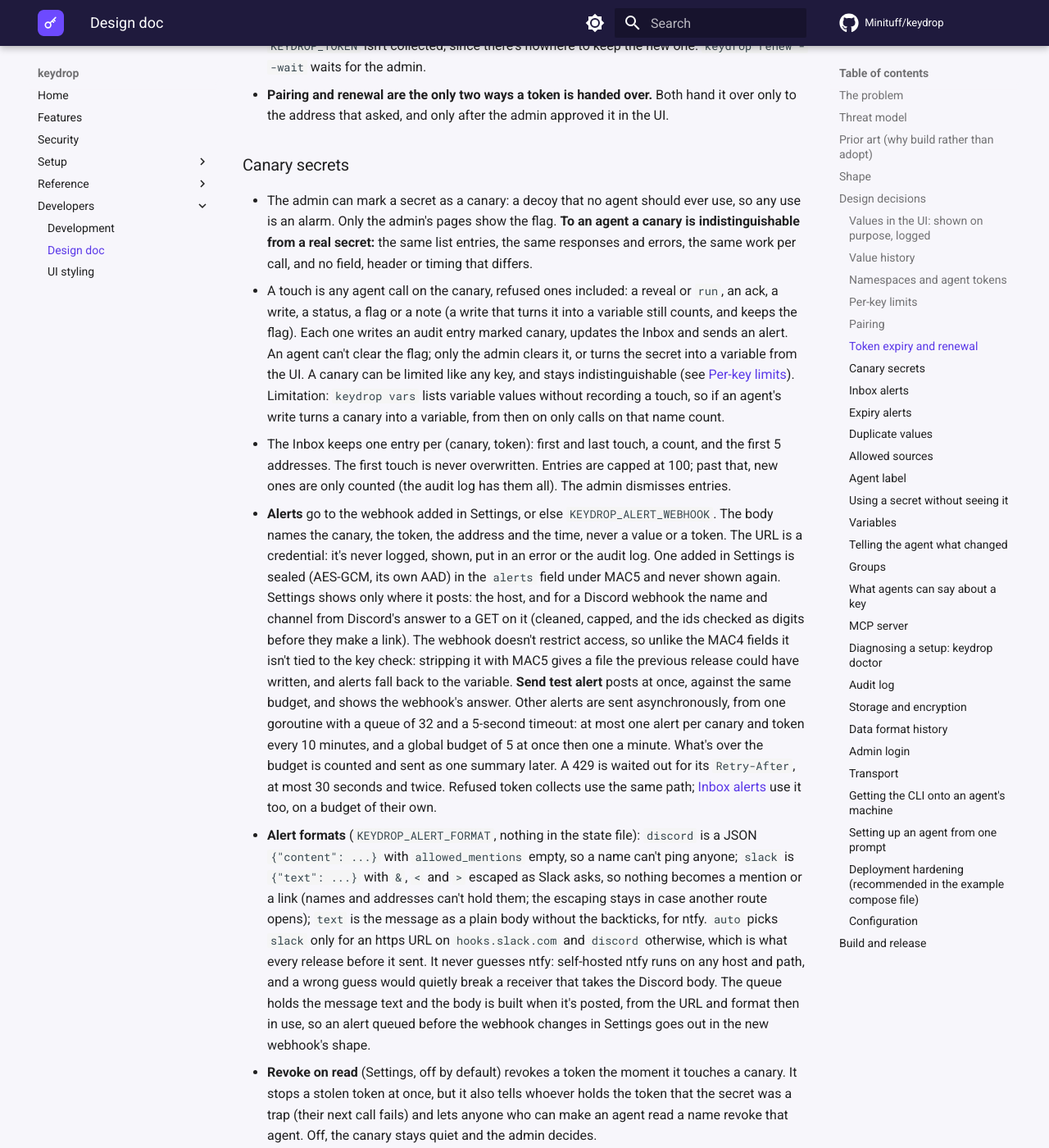
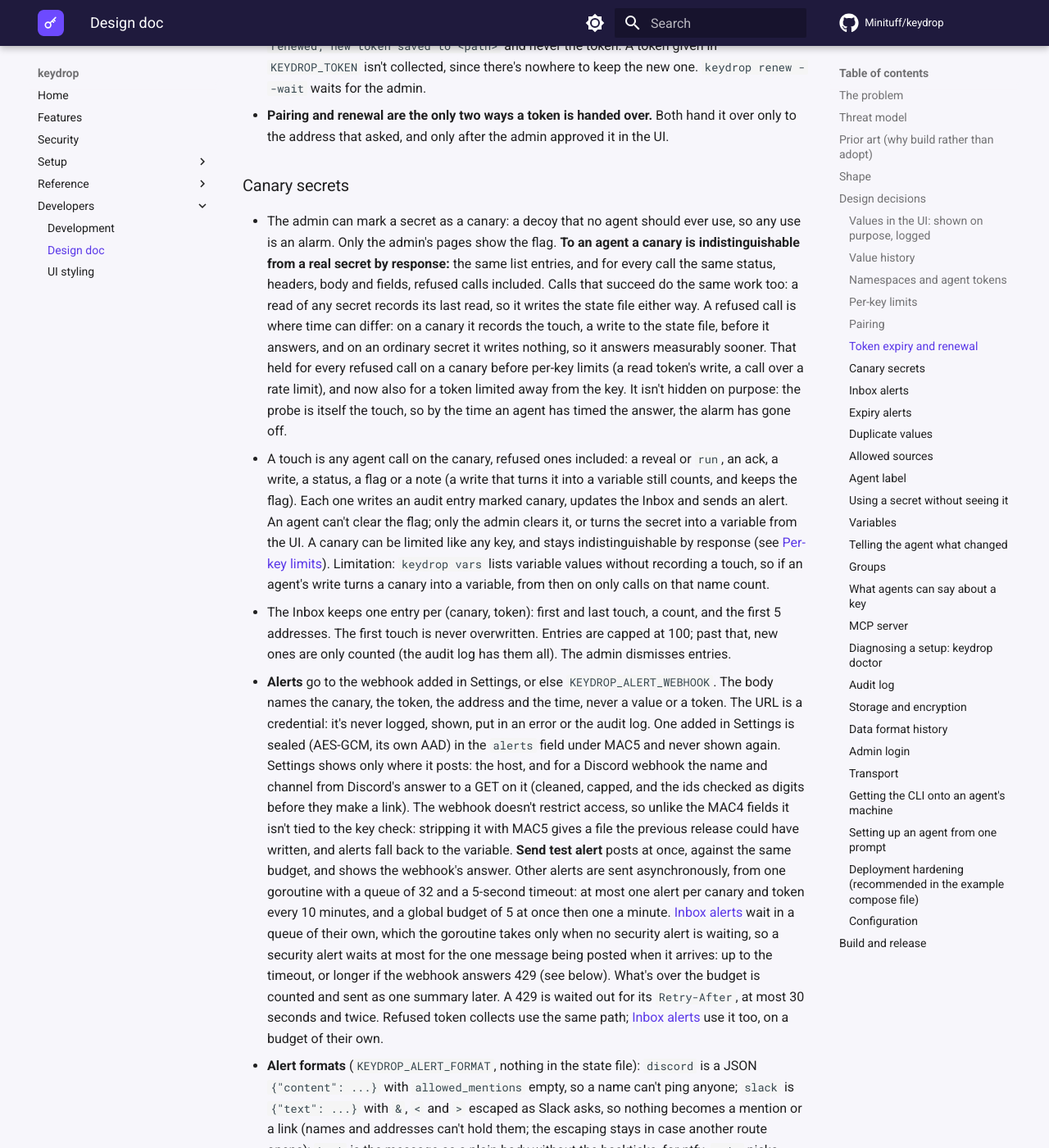
Before and after one commit to Minituff/keydrop, an MkDocs documentation site: the page built from docs/design_doc.md, in a window 1280 px wide and 1400 px high, scrolled down 7864 px. Shown: the whole window at 82% size. Built offline with MkDocs 1.6.1 and Material for MkDocs 9.7.7, drawn with Linux system fonts in a browser that asks for light colours; comment, search, counter and statistics services are not loaded; some of the changed text lies outside the part shown.

Commit message:
Say only what's true about canaries and alerts; send security alerts first
Canaries: the docs said a canary differs from a real secret in no field,
header or timing. By response that holds, but a refused call on a canary
records the touch (a state write) and the same refused call on an
ordinary secret writes nothing, so it can answer sooner. That was so for
every refused call before per-key limits and now also for a token
limited away from the key. The design doc and a new section in
security.md say exactly that, and that the probe is itself the touch.
Behaviour is unchanged.

Alerts: the docs said a flood of pairing requests can't hold up a canary
alert, but one goroutine sent everything in order, so a canary alert
could wait behind the notices already queued. Notices now wait in a
queue of their own (16 slots, pairing at most half of it) that the
sender takes only when no security alert is waiting, so a canary alert
waits at most for the one message being posted when it arrives; the
docs say that, with its timeout and 429 bounds.

Also documented: an agent that can write a key can set or clear its
expiry date, and so stop or re-trigger its expiry alert; and someone who
can write data/ but has no master key can strip the newest settings with
their HMAC on data with no per-key limit, resetting alert choices, older
history and the stored savers, but nothing that grants access.

keydrop doctor upper-cased the first byte of "what to do next", which
mangled a message starting with a multi-byte character; it now works by
rune and leaves an invalid first byte alone.

```diff
--- a/docs/design_doc.md
+++ b/docs/design_doc.md
@@ -229,7 +229,8 @@ admin can limit a key to some of the tokens that have its namespace.
   and body, and `usable` the same way. A refused reveal, put or ack on a
   limited canary is a touch (Inbox, alert, audit), as every other refused
   call on one is. As for those, only the canary's refusal writes the touch
-  to disk.
+  to disk, so a refused call can differ in time (see
+  [Canary secrets](#canary-secrets)).
 - **Admin only.** The form is on the key's page (CSRF, logged as
   `secret.limit` with the token names). Like a canary it records no history
   entry and leaves `updated_at` alone: agents read the history.
@@ -357,16 +358,25 @@ which are the places keydrop exists to keep secrets out of. So a machine
 ### Canary secrets
 - The admin can mark a secret as a canary: a decoy that no agent should
   ever use, so any use is an alarm. Only the admin's pages show the flag.
-  **To an agent a canary is indistinguishable from a real secret:** the
-  same list entries, the same responses and errors, the same work per
-  call, and no field, header or timing that differs.
+  **To an agent a canary is indistinguishable from a real secret by
+  response:** the same list entries, and for every call the same status,
+  headers, body and fields, refused calls included. Calls that succeed do
+  the same work too: a read of any secret records its last read, so it
+  writes the state file either way. A refused call is where time can
+  differ: on a canary it records the touch, a write to the state file,
+  before it answers, and on an ordinary secret it writes nothing, so it
+  answers measurably sooner. That held for every refused call on a canary
+  before per-key limits (a read token's write, a call over a rate limit),
+  and now also for a token limited away from the key. It isn't hidden on
+  purpose: the probe is itself the touch, so by the time an agent has
+  timed the answer, the alarm has gone off.
 - A touch is any agent call on the canary, refused ones included: a
   reveal or `run`, an ack, a write, a status, a flag or a note (a write that turns it into a variable
   still counts, and keeps the flag). Each one writes an audit entry marked
   canary, updates the Inbox and sends an alert. An agent can't clear the
   flag; only the admin clears it, or turns the secret into a variable
   from the UI. A canary can be limited like any key, and stays
-  indistinguishable (see [Per-key limits](#per-key-limits)). Limitation: `keydrop vars` lists variable values
+  indistinguishable by response (see [Per-key limits](#per-key-limits)). Limitation: `keydrop vars` lists variable values
   without recording a touch, so if an agent's write turns a canary into a
   variable, from then on only calls on that name count.
 - The Inbox keeps one entry per (canary, token): first and last touch, a
@@ -388,7 +398,11 @@ which are the places keydrop exists to keep secrets out of. So a machine
   same budget, and shows the webhook's answer. Other alerts are sent asynchronously, from
   one goroutine with a queue of 32 and a 5-second timeout: at most one
   alert per canary and token every 10 minutes, and a global budget of 5
-  at once then one a minute. What's over the budget is counted and sent
+  at once then one a minute. [Inbox alerts](#inbox-alerts) wait in a
+  queue of their own, which the goroutine takes only when no security
+  alert is waiting, so a security alert waits at most for the one message
+  being posted when it arrives: up to the timeout, or longer if the
+  webhook answers 429 (see below). What's over the budget is counted and sent
   as one summary later. A 429 is waited out for its `Retry-After`, at
   most 30 seconds and twice. Refused token collects use the same path;
   [Inbox alerts](#inbox-alerts) use it too, on a budget of their own.
@@ -436,8 +450,11 @@ waits on them.
 - **Notices can't cost a security alert anything.** They go through the
   one alerter but have their own budget (3 at once, then one per 2
   minutes), spent *instead of* the security budget, never as well, and
-  may fill at most half the 32-slot queue, so canary alerts always have
-  room. Notices over the budget are counted and sent as one summary of
+  wait in a queue of their own (16 slots), which the one sender takes only
+  when no security alert is waiting. So canary alerts always have room,
+  and never wait behind queued notices; one can wait for the single
+  message being posted when it arrives (up to 5 seconds, or up to twice
+  30 seconds more if the webhook answers 429). Notices over the budget are counted and sent as one summary of
   their own, on the notice budget. Each kind is sent at most once per key
   per 10 minutes, by kind and token name, so an agent asking for five
   keys sends one notice.
@@ -495,14 +512,21 @@ has the server tell the alert webhook ahead of time.
 - **One digest per check.** Every key newly due goes in one message,
   soonest first, at most 8 named and the rest counted, so a namespace of
   keys sharing a date can't flood the channel.
-- **On the notice path.** The digest spends the notices' budget and half
-  the queue, never the security budget, so it can't delay a canary alert.
+- **On the notice path.** The digest spends the notices' budget and waits
+  in their queue, never the security budget or queue, so it can't hold up
+  a canary alert beyond the one message being posted.
   If it can't be queued (budget spent, or no webhook), nothing is marked
   and the next check tries again with the same keys; it isn't added to the
   held-notice summary, which would lose the names. Pairing notices have
   their own budget, so a flood of them can't delay it; agents' own
   requests, renewals and flags can, hour by hour, and the Secrets page
   still marks the keys.
+- **Agents can move the date.** A token that can write a key can set or
+  clear its `expires` (a write token on any key in its namespaces, an add
+  token on the keys it created), so it can stop the warning for that key
+  or make it come again. It can already replace the value, and the
+  change log and audit log show the write; the Secrets page shows the
+  date it set.
 - **Names and dates only.** `ns/NAME` and how far off the date is, built by
   the server: never a value, and never a description or usage, which an
   agent may have written. The link (to `/`, which needs the admin's login)
```
Also changed, not shown: other parts of docs/design_doc.md (+1 -1 lines), docs/features.md (+7 -3 lines), docs/security.md (+18 -1 lines), 7 other files.
